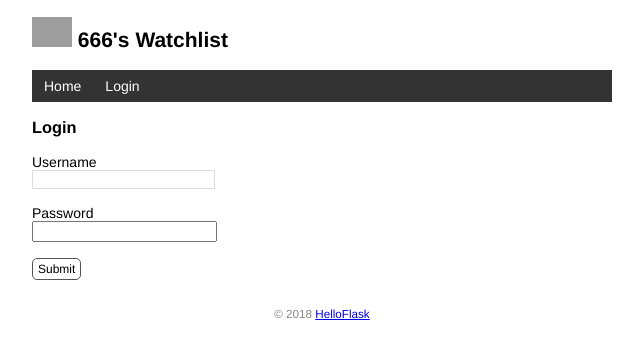
After one commit to yesefujiang/douban, a Flask app: page /login in a window 1280 px wide. The commit adds this page. Shown: the top 359 px of the page, without its empty margins (318-961 px from the left). Run offline with Flask 2, Linux system fonts and the light colour scheme; data comes from the database, SQL or seed files in the repository; both versions use the stored data as it was after the commit; grey boxes are pictures that could not be loaded.

Commit message:
User authentication with Flask-Login

```diff
--- a/app.py
+++ b/app.py
@@ -1,6 +1,8 @@
 from flask import Flask, url_for, render_template, request, redirect, flash
 from flask_sqlalchemy import SQLAlchemy
 import os, sys, click
+from werkzeug.security import generate_password_hash, check_password_hash
+from flask_login import LoginManager, UserMixin, login_user, login_required, logout_user, current_user
 
 WIN = sys.platform.startswith('win')
 if WIN:  # 如果是 Windows 系统，使用三个斜线
@@ -11,27 +13,30 @@ else:  # 否则使用四个斜线
 app = Flask(__name__)
 app.config['SQLALCHEMY_DATABASE_URI'] = prefix + os.path.join(app.root_path, 'data.db')
 app.config['SQLALCHEMY_TRACK_MODIFICATIONS'] = False  # 关闭对模型修改的监控
-app.config['SECRET_KEY'] = 'dev'   #设置密匙
+app.config['SECRET_KEY'] = 'dev'  # 设置密匙
 # 在扩展类实例化前加载配置
 db = SQLAlchemy(app)
+login_manager = LoginManager(app)
 
 
 @app.route('/', methods=['POST', 'GET'])
 def index():
     if request.method == 'POST':
+        if not current_user.is_authenticated:  # 如果当前用户未认证
+            return redirect(url_for('index'))  # 重定向到主页
         title = request.form.get('title')
-        year = request.form.get('year')   #获取模板中输入字段的name值
-        #验证数据是否有效
-        if not title or not year or len(year)>4 or len(title)>60:
-            flash('Invalid input.')   #使用flash函数渲染错误提示框
-            return redirect(url_for('index'))  #重定向到首页
-        #数据有效，保存表单数据到数据库
-        movie = Movie(title=title,year=year)  #创建一条数据记录
+        year = request.form.get('year')  # 获取模板中输入字段的name值
+        # 验证数据是否有效
+        if not title or not year or len(year) > 4 or len(title) > 60:
+            flash('Invalid input.')  # 使用flash函数渲染错误提示框
+            return redirect(url_for('index'))  # 重定向到首页
+        # 数据有效，保存表单数据到数据库
+        movie = Movie(title=title, year=year)  # 创建一条数据记录
         db.session.add(movie)
         db.session.commit()
-        flash('Item created.')  #显示创建成功
-        return redirect(url_for('index'))  #返回主页
-    #默认通过get方法获取到主页数据
+        flash('Item created.')  # 显示创建成功
+        return redirect(url_for('index'))  # 返回主页
+    # 默认通过get方法获取到主页数据
     return render_template('index.html')
 
 @app.route('/movie/edit/<int:movie_id>', methods=['GET', 'POST'])
@@ -54,13 +59,16 @@ def edit(movie_id):
 
     return render_template('edit.html', movie=movie)  # 传入被编辑的电影记录
 
+
 @app.route('/movie/delete/<int:movie_id>', methods=['POST'])
+@login_required
 def delete(movie_id):
     movie = Movie.query.get_or_404(movie_id)
     db.session.delete(movie)
     db.session.commit()
     flash('Item deleted.')
     return redirect(url_for('index'))
+
 
 @app.errorhandler(404)
 def page_not_found(e):  # 接收异常对象
@@ -73,6 +81,39 @@ def inject_user():
     user = User.query.first()
     movies = Movie.query.all()
     return dict(user=user, movies=movies)
+
+
+@app.cli.command()
+@click.option('--drop', is_flag=True, help='Create after drop')
+def initdb(drop):
+    """Initialize the database."""
+    if drop:
+        db.drop_all()
+    db.create_all()
+    click.echo('Initialized database.')
+
+
+@app.cli.command()
+@click.option('--username', prompt=True, help='The username used to login.')
+@click.option('--password', prompt=True, hide_input=True, confirmation_prompt=True,
+              help='The password used to login.')
+def admin(username, password):
+    """Create user."""
+    db.create_all()
+
+    user = User.query.first()
+    if user is not None:
+        click.echo('Updating user...')
+        user.username = username
+        user.set_password(password)  # 设置密码
+    else:
+        click.echo('Creating user...')
+        user = User(username=username, name='Admin')
+        user.set_password(password)  # 设置密码
+        db.session.add(user)
+
+    db.session.commit()  # 提交数据库会话
+    click.echo('Done.')
 
 
 @app.cli.command()
@@ -102,12 +143,78 @@ def forge():
     click.echo('Done')
 
 
-class User(db.Model):
+class User(db.Model, UserMixin):
     id = db.Column(db.Integer, primary_key=True)  # 主键
     name = db.Column(db.String(20))  # 名字
+    username = db.Column(db.String(20))  # 用户名
+    password_hash = db.Column(db.String(128))  # 密码散列值
+
+    def set_password(self, password):  # 用来设置密码的方法，接受密码作为参数，生成散列值
+        self.password_hash = generate_password_hash(password)
+
+    def validate_password(self, password):
+        return check_password_hash(self.password_hash, password)  # 验证密码是否一致，返回布尔值
 
 
 class Movie(db.Model):
     id = db.Column(db.Integer, primary_key=True)  # 主键
     title = db.Column(db.String(60))  # 标题
     year = db.Column(db.String(4))  # 年份
+
+
+@login_manager.user_loader
+def load_user(user_id):  # 创建用户加载回调函数，接收用户id参数
+    user = User.query.get(int(user_id))
+    return user
+
+
+@app.route('/login', methods=['POST', 'GET'])
+def login():
+    if request.method == 'POST':
+        username = request.form['username']
+        password = request.form['password']
+
+        if not username or not password:
+            flash('Invalid input.')
+            return redirect(url_for('login'))
+
+        user = User.query.first()
+        # 验证用户名和密码是否一致
+        if username == user.username and user.validate_password(password):
+            login_user(user)  # 登入用户
+            flash('Login success.')
+            return redirect(url_for('index'))  # 重定向到主页
+
+        flash('Invalid username or password.')  # 如果验证失败，显示错误消息
+        return redirect(url_for('login'))  # 重定向回登录页面
+
+    return render_template('login.html')
+
+
+@app.route('/logout')
+@login_required
+def logout():
+    logout_user()  # 登出
+    flash('Goodbye')
+    return redirect(url_for('index'))  # 重定向到首页
+
+@app.route('/settings', methods=['GET', 'POST'])
+@login_required
+def settings():
+    if request.method == 'POST':
+        name = request.form['name']
+
+        if not name or len(name) > 20:
+            flash('Invalid input.')
+            return redirect(url_for('settings'))
+
+        current_user.name = name
+        # current_user 会返回当前登录用户的数据库记录对象
+        # 等同于下面的用法
+        # user = User.query.first()
+        # user.name = name
+        db.session.commit()
+        flash('Settings updated.')
+        return redirect(url_for('index'))
+
+    return render_template('settings.html')
--- a/templates/base.html
+++ b/templates/base.html
@@ -21,6 +21,12 @@
     <nav>
         <ul>
             <li><a href="{{ url_for('index') }}">Home</a></li>
+        {% if current_user.is_authenticated %}
+            <li><a href="{{ url_for('settings') }}">Settings</a></li>
+            <li><a href="{{ url_for('logout') }}">Logout</a></li>
+        {% else %}
+            <li><a href="{{ url_for('login') }}">Login</a></li>
+        {% endif %}
         </ul>
     </nav>
     {% block content %}{% endblock %}
--- a/templates/edit.html
+++ b/templates/edit.html
@@ -2,9 +2,11 @@
 
 {% block content %}
 <h3>Edit item</h3>
+{% if current_user.is_authenticated %}
 <form method="post">
     Name <input type="text" name="title" autocomplete="off" required value="{{ movie.title }}">
     Year <input type="text" name="year" autocomplete="off" required value="{{ movie.year }}">
     <input class="btn" type="submit" name="submit" value="Update">
 </form>
+{% endif %}
 {% endblock %}
--- /dev/null
+++ b/templates/login.html
@@ -0,0 +1,13 @@
+{% extends 'base.html' %}
+
+{% block content %}
+<h3>Login</h3>
+<form method="post">
+    Username<br>
+    <input type="text" name="username" required><br><br>
+    Password<br>
+    <!-- 密码输入框的 type 属性使用 password，会将输入值显示为圆点 -->
+    <input type="password" name="password" required><br><br>
+    <input class="btn" type="submit" name="submit" value="Submit">
+</form>
+{% endblock %}
```
Also changed, not shown: templates/index.html (+7 -8 lines), templates/settings.html (added, +9 -0 lines), data.db, 1 other file.
